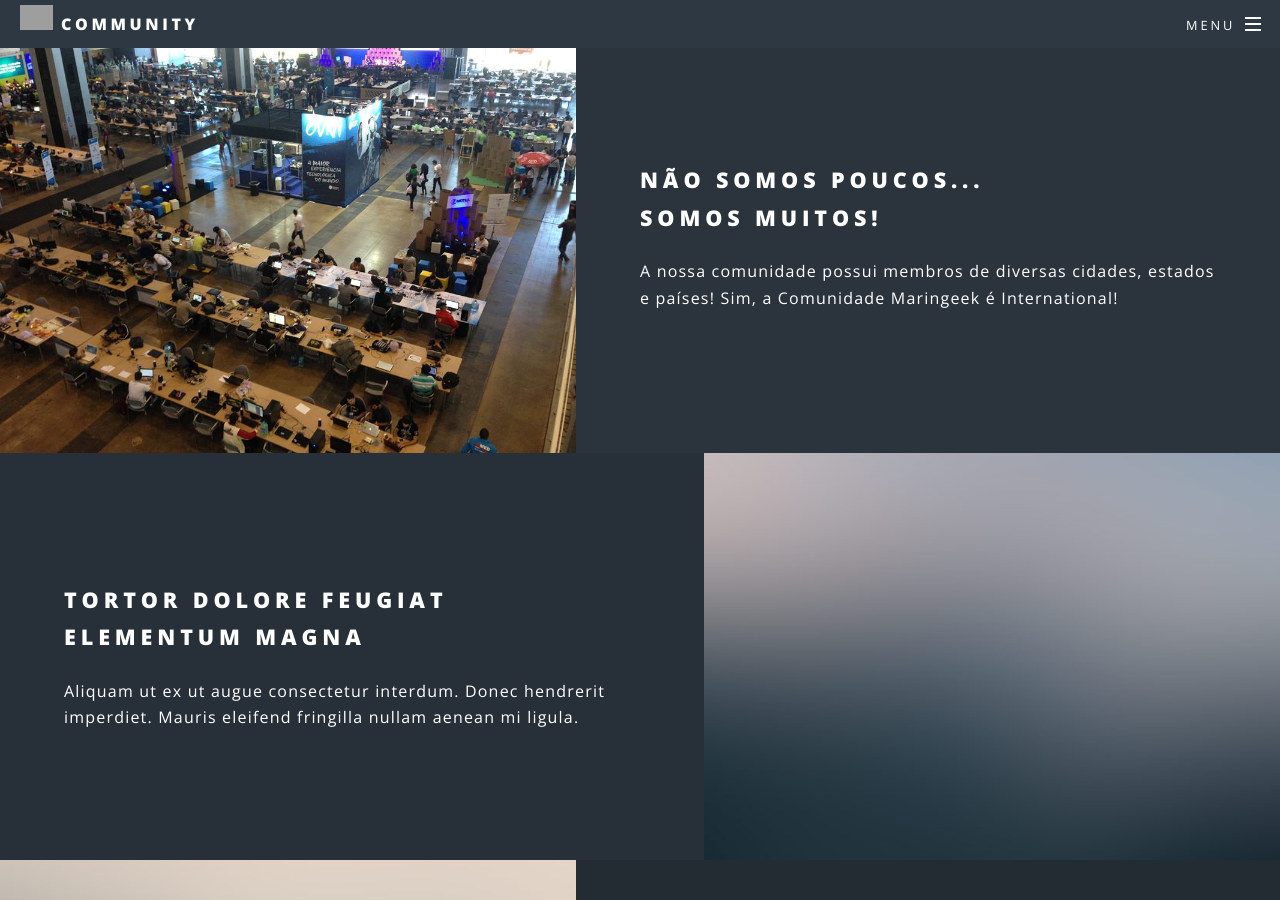
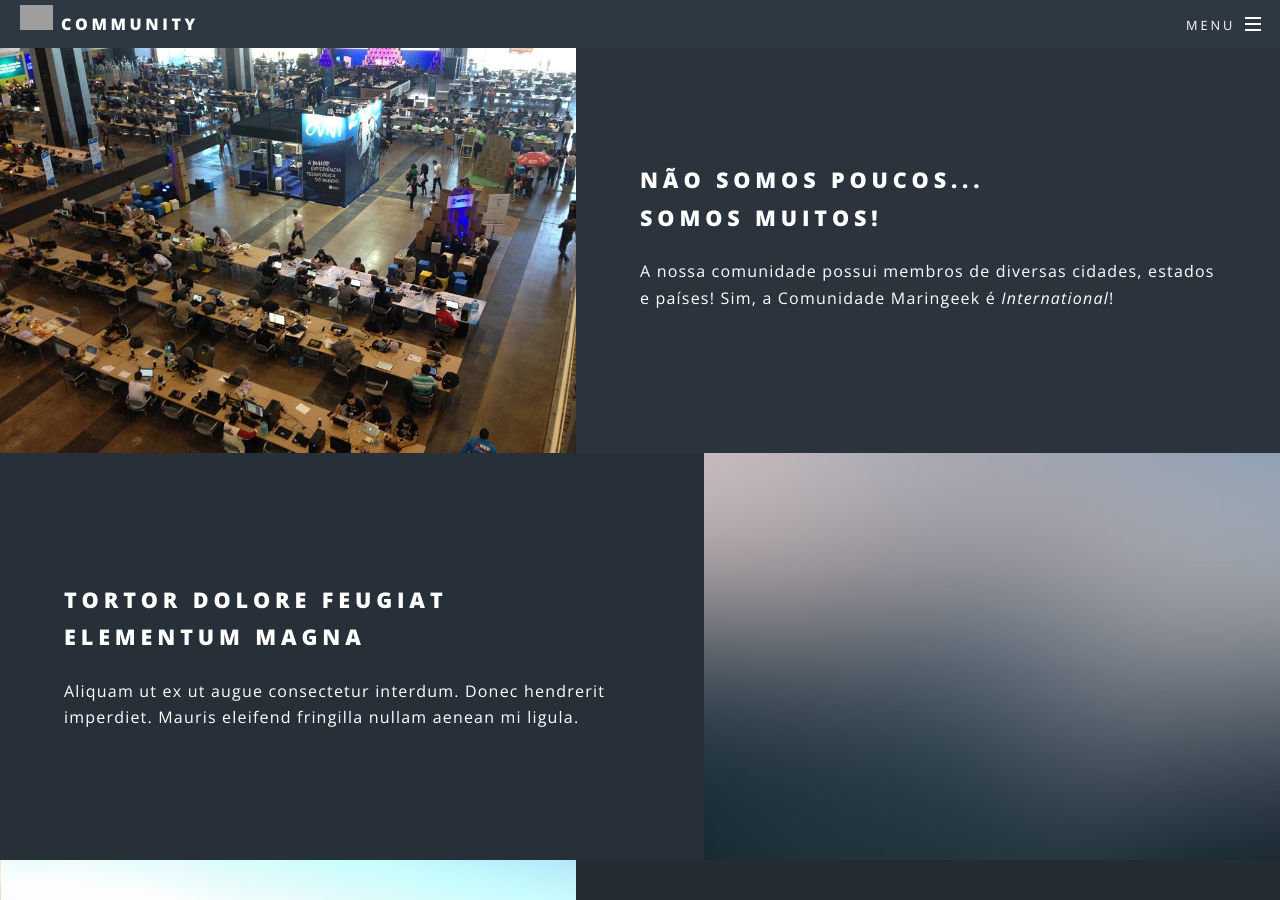
Before and after one commit to maringeek/maringeek.github.io, a Jekyll site: the page built from index.html, in a window 1280 px wide and 900 px high, scrolled down 1459 px. Built offline with Jekyll 4.4.1, drawn with Linux system fonts in a browser that asks for light colours; some of the changed text lies outside the part shown; grey boxes are pictures that could not be loaded.

Commit message:
Atualização da foto 1

```diff
--- a/index.html
+++ b/index.html
@@ -37,7 +37,7 @@ layout: landing
 							<div class="image"><img src="images/pic01.jpg" alt="" /></div><div class="content">
 								<h2>Não Somos Poucos...<br />
 								SOMOS MUITOS!</h2>
-								<p>A nossa comunidade possui membros de diversas cidades, estados e países! Sim, a Comunidade Maringeek é International!</p>
+								<p>A nossa comunidade possui membros de diversas cidades, estados e países! Sim, a Comunidade Maringeek é <i>International</i>!</p>
 							</div>
 						</section>
 						<section class="spotlight">
```
Also changed, not shown: other parts of index.html (+3 -3 lines), images/pic03.jpg, images/pic05.jpg.
